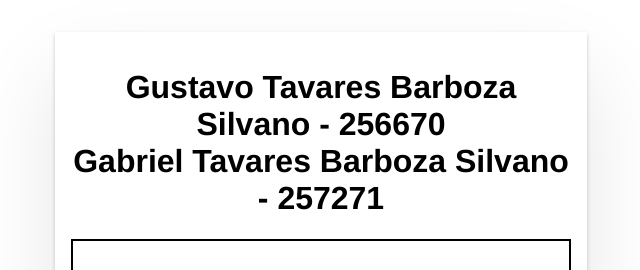
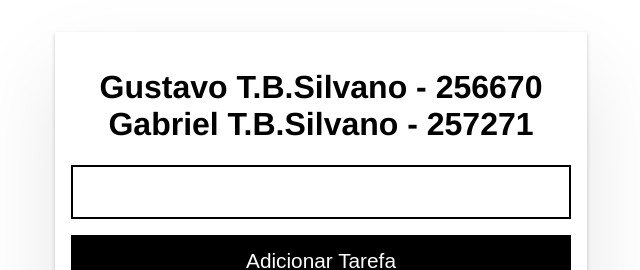
Before and after one commit to GabrielSilvano2025/TODOapp-Frontend, an Angular app: page / in a window 1280 px wide. Shown: the top 270 px of the page, without its empty margins (319-959 px from the left). Built offline with nearby package versions, Linux system fonts and the light colour scheme; no server answers.

Commit message:
ajuste final dos nomes

```diff
--- a/src/app/app.html
+++ b/src/app/app.html
@@ -1,6 +1,6 @@
 <div class="main">
-  <h1>Gustavo Tavares Barboza Silvano - 256670 <br>
-    Gabriel Tavares Barboza Silvano - 257271
+  <h1>Gustavo T.B.Silvano - 256670 <br>
+    Gabriel T.B.Silvano - 257271
   </h1>
   <input class="lg-text-input" #campoNovoItem (keyup.enter) = "CREATE_tarefa(campoNovoItem.value); campoNovoItem.value= ''" />
   <button class="btn-primary" (click)= "CREATE_tarefa(campoNovoItem.value)">
```
